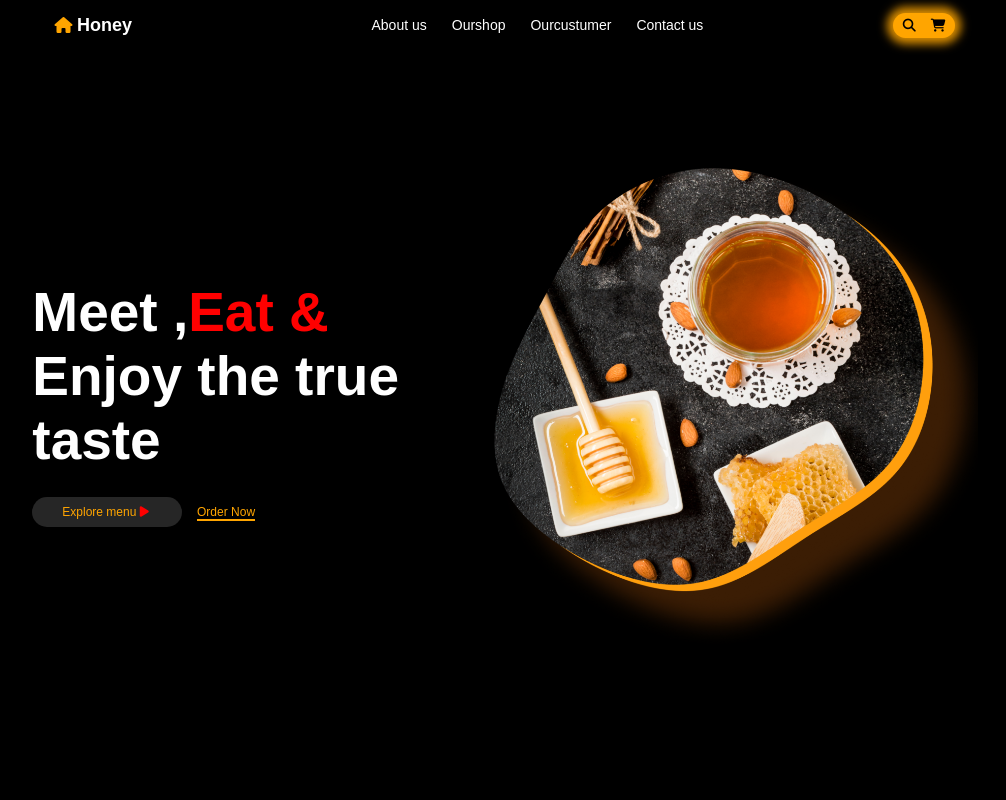
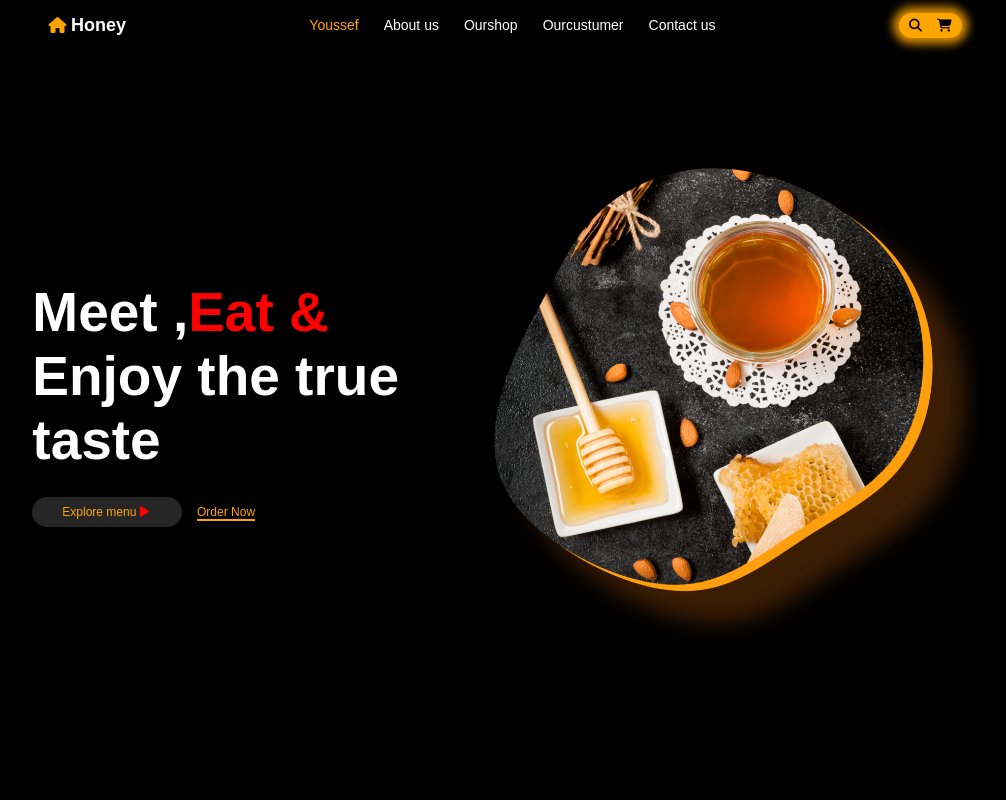
Before and after one commit to youssefbokry/-Honey, a plain HTML site: page index.html in a window 1280 px wide. Shown: the top 800 px of the page, without its empty margins (135-1141 px from the left). Drawn offline with Linux system fonts and the light colour scheme.

Commit message:
new update

```diff
--- a/index.html
+++ b/index.html
@@ -14,7 +14,7 @@
             <li><a href="r"><i class="fa-solid fa-house"></i> <span class="grf">Honey</span> </a></li>
         </ul>
         <ul class="ul1">
-            <li><a class="SUIT XVDDCC" href="r"Youssef</a></li>
+            <li><a class="SUIT XVDDCC" href="r">Youssef</a></li>
             <li><a class="SUIT" href="r">About us</a></li>
             <li><a class="SUIT" href="r">Ourshop</a></li>
             <li><a class="SUIT" href="r">Ourcustumer</a></li>
```
